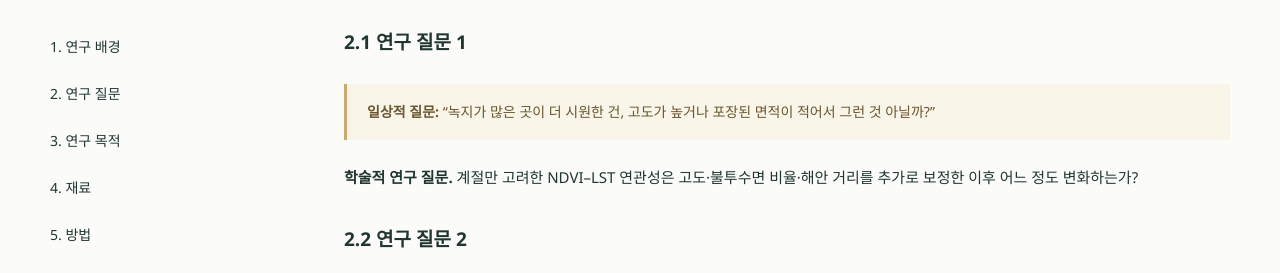
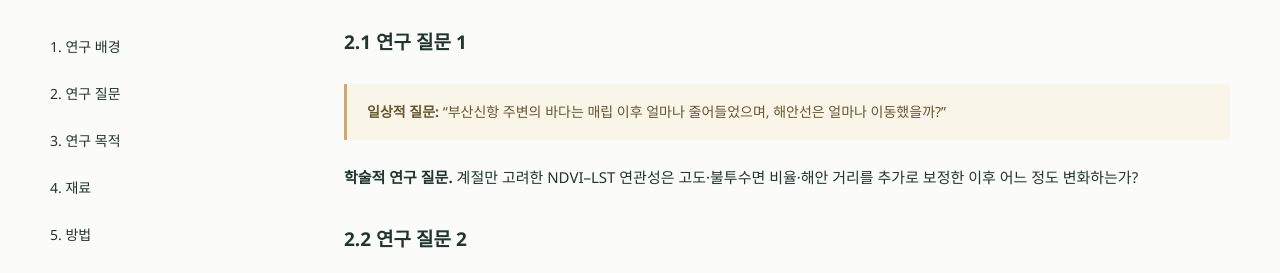
Before and after one commit to chasooin/class2026_02_surveying2_team5, a Jekyll site: the page built from docs/index.md, in a window 1280 px wide and 900 px high, scrolled down 2939 px. Shown: the part 158-431 px from the top of the window. Built offline with Jekyll 4.4.1, drawn with Linux system fonts in a browser that asks for light colours.

Commit message:
Update index.md

```diff
--- a/docs/index.md
+++ b/docs/index.md
@@ -35,7 +35,7 @@ badge: "DEMO / 실제 관측 결과 아님"
 
 ### 2.1 연구 질문 1
 
-> **일상적 질문:** “녹지가 많은 곳이 더 시원한 건, 고도가 높거나 포장된 면적이 적어서 그런 것 아닐까?”
+> **일상적 질문:** “부산신항 주변의 바다는 매립 이후 얼마나 줄어들었으며, 해안선은 얼마나 이동했을까?”
 
 **학술적 연구 질문.** 계절만 고려한 NDVI–LST 연관성은 고도·불투수면 비율·해안 거리를 추가로 보정한 이후 어느 정도 변화하는가?
 
```
